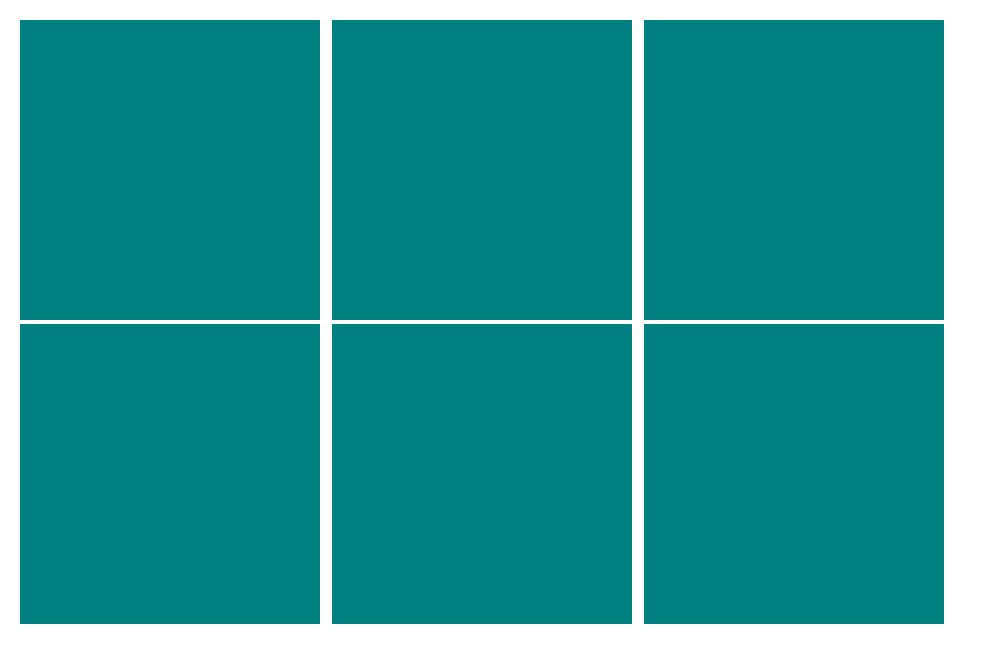
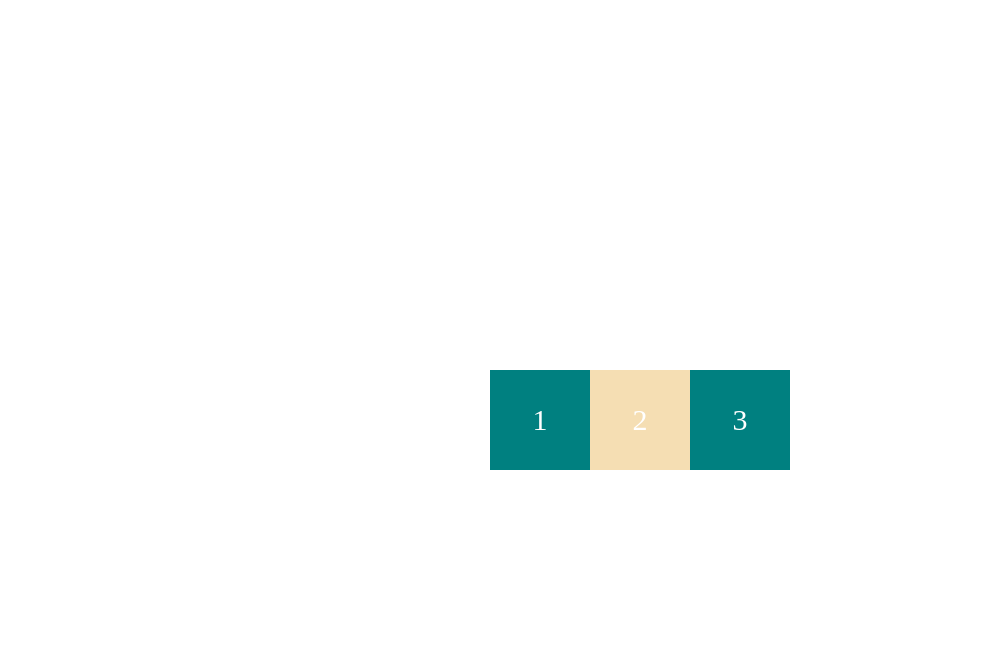
Before and after one commit to be-student/kokoaclone2021nomad, a plain HTML site: page CLONE.html in a window 1280 px wide. Shown: the whole page, without its empty margins (0-987 px from the left). Drawn offline with Linux system fonts and the light colour scheme.

Commit message:
flexbox3.11
flexbox
justify-content 기본
align-items 수직
flex-direction 방향
flex-wrap 정렬
display:flex가 가장 핵심

```diff
--- a/CLONE.html
+++ b/CLONE.html
@@ -6,56 +6,38 @@
 
         <style>
         body{
+          height:100vh;
           margin:20px;
-
+          display:flex;
+          justify-content:center;
+          align-items: center;/*그냥 이렇게 해도 body높이가
+          작기 때문에 제대로 작동하지 않음. 따라서 높이 주기*/
+          flex-direction:row;
+          flex-wrap:wrap;/*기본 방식no, wrap은 1줄에 있게함*/
         }
         div{
-          display:inline-block;/*inline처럼 옆에 올 수
-          있으면서 넓이 가짐 단 너무 구림. 마진 값을
-          주지 않아도 틈이 생기는 등 여러 문제가 많음*/
-          width:300px;
-          height:300px;
+          display:flex;
+          justify-content:center;
+          align-items: center;
+          width:100px;
+          height:100px;
+          color:white;
+          font-size:30px;
           background-color: teal;
-          margin-right:8px;
         }
-        /*span{
-          background-color:teal;
-
+        #sec{
+          background-color: wheat;
         }
-        /*#tomato1,id 중복 처리
-        #tomato2,
-        #tomato3{
-          background-color:tomato;
-        }
-
-        .tomato{
-          background-color: tomato;
-          color:white;
-        }
-        .teal{
-          background-color:teal;
-        }
-        .btn{
-          padding: 5px 10px;
-          border-radius:5px;
-        }
-        */
         </style>
     </head>
     <body>
-      <div></div>
-      <div></div>
-      <div></div>
-      <div></div>
-      <div></div>
-      <div></div>
-      <!--<span class="btn teal">hello</span>
-      <span class="btn tomato">hello</span>
-      <span class="btn teal">hello</span>
-      <span class="btn tomato hello honey potato">hello</span>
-      <span class="btn teal">hello</span>
-      <span class="btn tomato">hello</span>
-      상하 marign이 불가능함, 높이 너비가 없음inline
-      class 동시 여러개 가능 id 1개 unique-->
+      <div>1</div>
+      <div id="sec">2</div>
+      <div>3</div>
+      <!--flex box에는 자식 엘리먼트에 말 하지 않고, 부모에만 함
+      예시로 위의div를 움직이려면 body에 display:flex말함.
+      1. main axis, cross axis/main은 가로cross 수직
+      justify-content =main, align-items=cross
+      방향을 바꾸려면 flex-direction:column하면 됨-->
     </body>
 </html>
```
